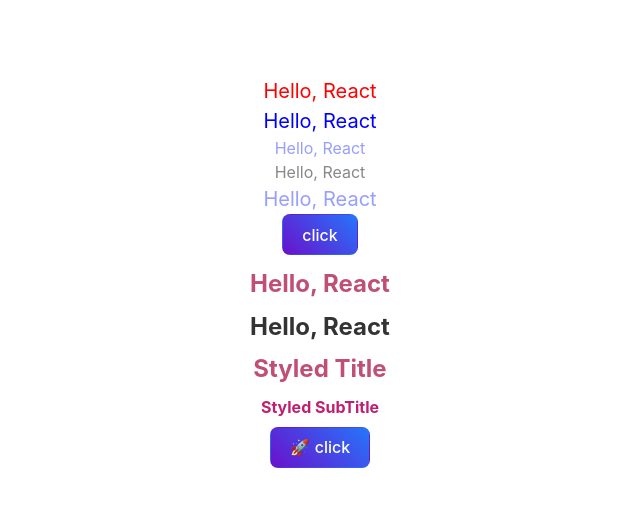
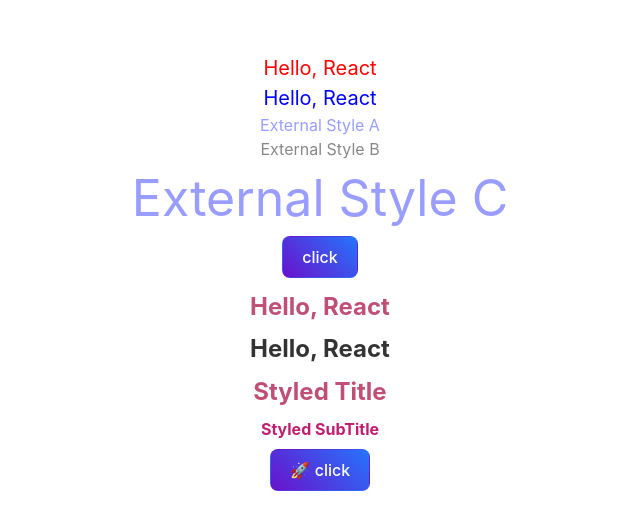
Before and after one commit to GuoXiCheng/react-sandbox, a React (Vite) app: page / in a window 1280 px wide. Shown: the part 128-658 px from the top of the page, without its empty margins (320-960 px from the left). Built offline with nearby package versions, Linux system fonts and the light colour scheme.

Commit message:
update external style

```diff
--- a/src/App.css
+++ b/src/App.css
@@ -40,13 +40,3 @@
 .read-the-docs {
   color: #888;
 }
-
-.default-external-style {
-  font-size: 20px;
-}
-.external-style-active {
-  color: #646cffaa;
-}
-.external-style-inactive {
-  color: #888;
-}
--- /dev/null
+++ b/src/pages/styles-demo/ExternalStyle.css
@@ -0,0 +1,11 @@
+.default-external-style {
+    font-size: 50px;
+}
+
+.external-style-active {
+    color: #646cffaa;
+}
+
+.external-style-inactive {
+    color: #888;
+}
--- a/src/pages/styles-demo/ExternalStyleA.tsx
+++ b/src/pages/styles-demo/ExternalStyleA.tsx
@@ -1,5 +1,7 @@
+import './ExternalStyle.css';
+
 export default function ExternalStyleA() {
     return (
-        <div className="external-style-active">Hello, React</div>
+        <div className="external-style-active">External Style A</div>
     );
 }
--- a/src/pages/styles-demo/ExternalStyleB.tsx
+++ b/src/pages/styles-demo/ExternalStyleB.tsx
@@ -1,5 +1,7 @@
+import './ExternalStyle.css';
+
 export default function ExternalStyleB({ selected }: { selected: boolean }) {
     return (
-        <div className={selected ? "external-style-active" : "external-style-inactive"}>Hello, React</div>
+        <div className={selected ? "external-style-active" : "external-style-inactive"}>External Style B</div>
     );
 }
--- a/src/pages/styles-demo/ExternalStyleC.tsx
+++ b/src/pages/styles-demo/ExternalStyleC.tsx
@@ -1,5 +1,7 @@
-export default function ExternalStyleA({ selected }: { selected: boolean }) {
+import './ExternalStyle.css';
+
+export default function ExternalStyleC({ selected }: { selected: boolean }) {
     return (
-        <div className={`default-external-style ${selected ? 'external-style-active' : 'external-style-inactive'}`}>Hello, React</div>
+        <div className={`default-external-style ${selected ? 'external-style-active' : 'external-style-inactive'}`}>External Style C</div>
     );
 }
```
